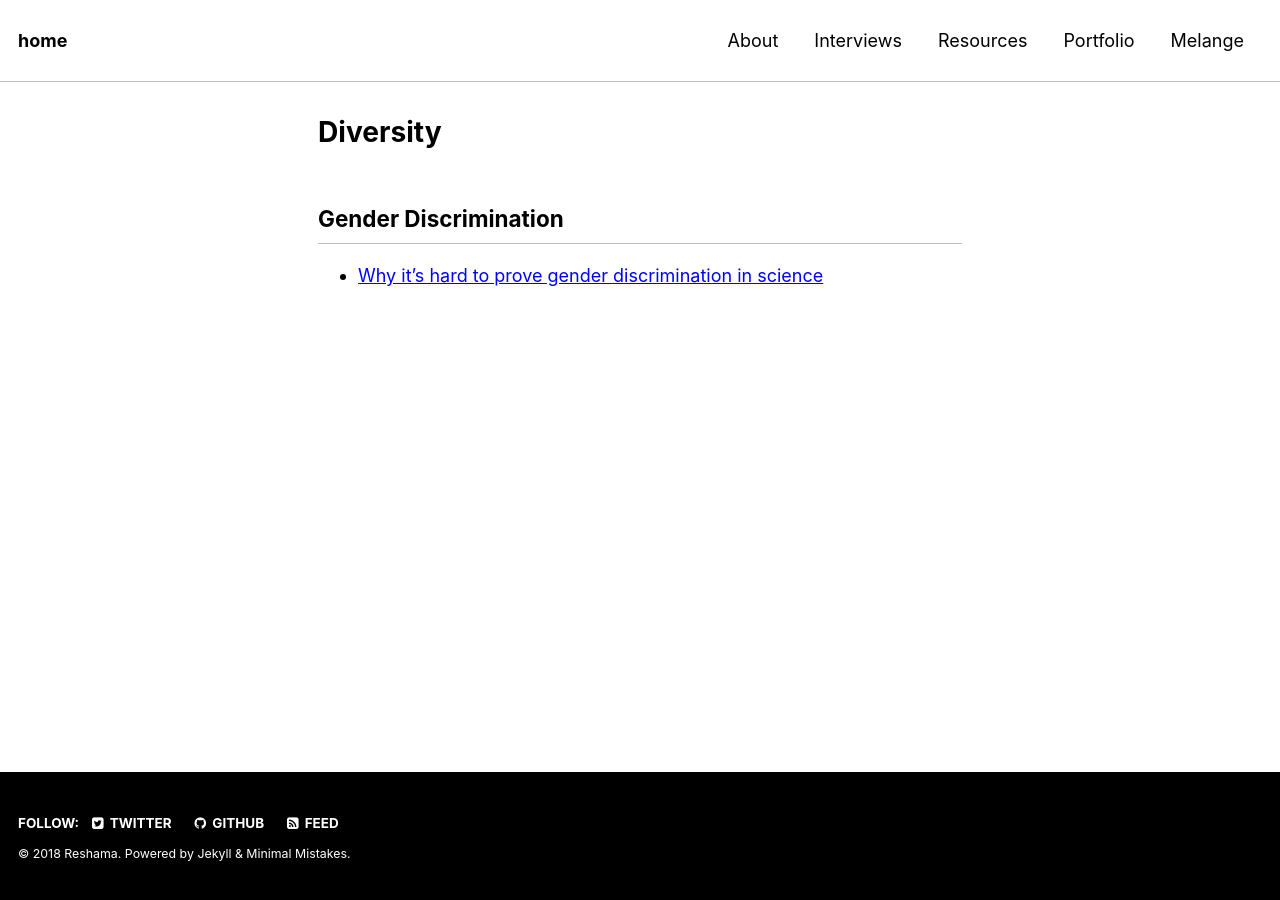
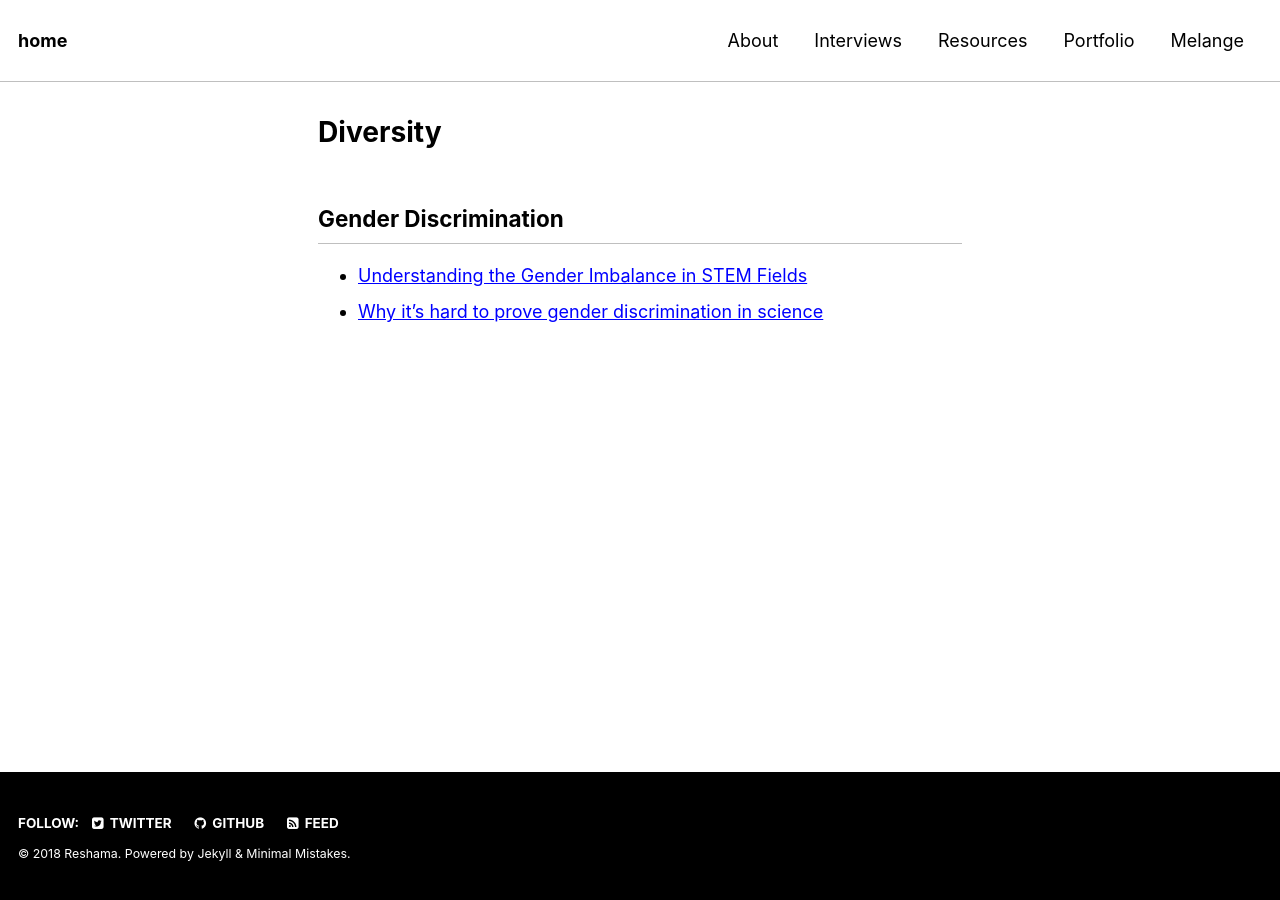
Before and after one commit to reshamas/reshamas.github.io, a Jekyll site: the page built from melange/diversity.md, in a window 1280 px wide. Built offline with Jekyll 4.4.1, drawn with Linux system fonts in a browser that asks for light colours.

Commit message:
Update diversity.md

```diff
--- a/melange/diversity.md
+++ b/melange/diversity.md
@@ -6,4 +6,5 @@ comments: false
 ---
 
 ## Gender Discrimination
+- [Understanding the Gender Imbalance in STEM Fields](https://collections.plos.org/gender-imbalance)
 - [Why it’s hard to prove gender discrimination in science](https://www.nature.com/articles/d41586-018-05109-w)
```
